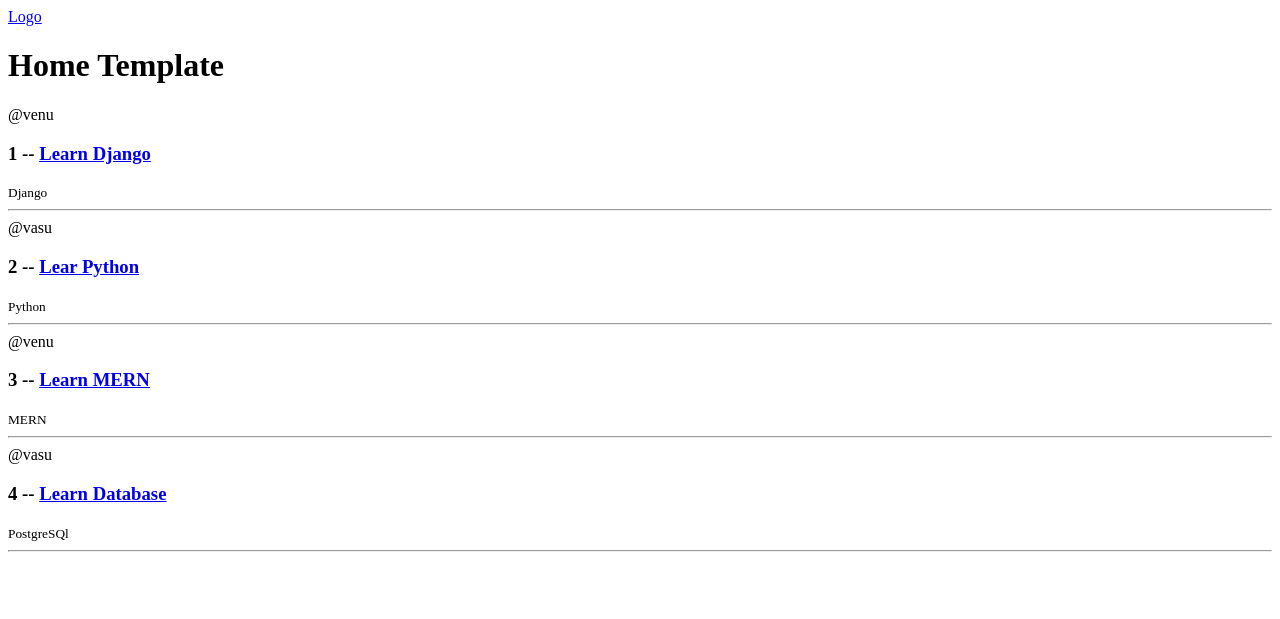
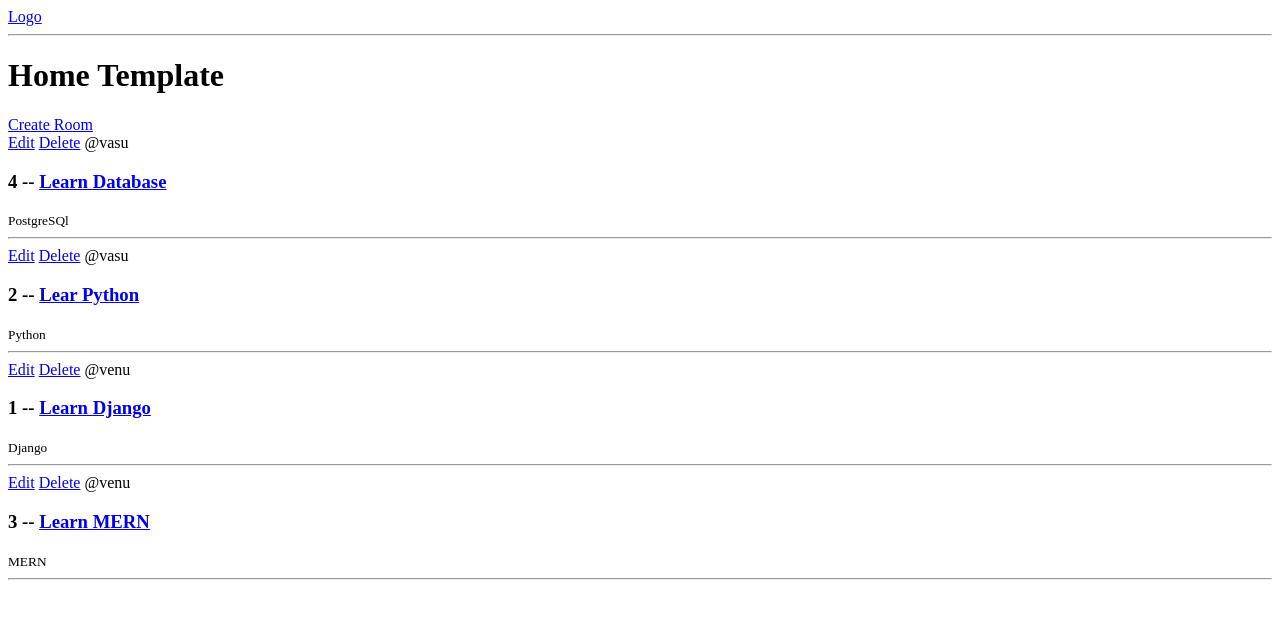
Before and after one commit to venuchilukala/studybuddy, a Django app: page / in a window 1280 px wide. Shown: the top 619 px of the page. Run offline with Django 5.2, Linux system fonts and the light colour scheme; data comes from the database, SQL or seed files in the repository; both versions use the stored data as it was after the commit.

Commit message:
CRUD operations

```diff
--- a/base/models.py
+++ b/base/models.py
@@ -19,6 +19,9 @@ class Room(models.Model):
     updated = models.DateTimeField(auto_now=True)
     created = models.DateTimeField(auto_now_add=True)
 
+    class Meta:
+        ordering = ['-updated', '-created']
+
     def __str__(self):
         return self.name
 
--- a/base/templates/base/home.html
+++ b/base/templates/base/home.html
@@ -3,9 +3,14 @@
 {% block content %}
 <h1>Home Template</h1>
 <div>
+
+    <a href="{% url 'create-room' %}">Create Room</a>
+
     {% for room in rooms %}
 
     <div>
+        <a href="{% url 'update-room' room.id %}">Edit</a>
+        <a href="{% url 'delete-room' room.id %}">Delete</a>
         <span>@{{room.host.username}}</span>
         <h3>{{room.id}} -- <a href="{% url 'room' room.id %}">{{room.name}}</a></h3>
         <small>{{room.topic.name}}</small>
--- a/base/urls.py
+++ b/base/urls.py
@@ -4,4 +4,9 @@ from . import views
 urlpatterns = [
     path('', views.home, name='home'),
     path('room/<str:pk>/', views.room, name='room'),
+
+    # CRUD operations
+    path('create-room/', views.createRoom, name='create-room'),
+    path('update-room/<str:pk>', views.updateRoom, name='update-room'),
+    path('delete-room/<str:pk>', views.deleteRoom, name='delete-room'),
 ]
--- a/base/views.py
+++ b/base/views.py
@@ -1,13 +1,8 @@
-from django.shortcuts import render
+from django.shortcuts import render, redirect
 from .models import Room
+from .forms import RoomForm
 
 # Create your views here.
-
-# rooms = [
-#     {'id': 1, 'name': 'Learn Django'},
-#     {'id': 2, 'name': 'Techies'},
-#     {'id': 3, 'name': 'Python Developers'}
-# ]
 
 def home(request):
     rooms = Room.objects.all()
@@ -18,3 +13,35 @@ def room(request, pk):
     room = Room.objects.get(id=pk)
     context = {'room' : room}
     return render(request, 'base/room.html', context)
+
+# ---- CRUD Operations ------
+# request.POST contains QueryDict like <QueryDict: {'csrfmiddlewaretoken': ['jt9k985UO5y13ym1z8Zy3oU6dvdaqZhj6BygNz1qfYyh9CaxP25PF4lMJDNwRtem'], 'host': ['1'], 'topic': ['3'], 'name': ['Data base'], 'description': ['']}>
+def createRoom(request):
+    form = RoomForm()
+    if request.method == 'POST':
+        form = RoomForm(request.POST)
+        if form.is_valid():
+            form.save()
+            return redirect('home')
+
+    context ={'form': form}
+    return render(request, 'base/room_form.html', context)
+
+def updateRoom(request, pk):
+    room = Room.objects.get(id=pk)
+    form = RoomForm(instance=room)
+    if request.method == 'POST':
+        form = RoomForm(request.POST, instance=room)
+        if form.is_valid():
+            form.save()
+            return redirect('home')
+
+    context = {'form': form}
+    return render(request, 'base/room_form.html', context)
+
+def deleteRoom(request, pk):
+    room = Room.objects.get(id=pk)
+    if request.method == 'POST':
+        room.delete()
+        return redirect('home')
+    return render(request, 'base/delete.html', {'obj':room})
--- a/templates/navbar.html
+++ b/templates/navbar.html
@@ -1 +1,2 @@
 <a href="/">Logo</a>
+<hr>
```
Also changed, not shown: base/forms.py (added, +7 -0 lines), base/templates/base/delete.html (added, +12 -0 lines), base/templates/base/room_form.html (added, +11 -0 lines), db.sqlite3.
